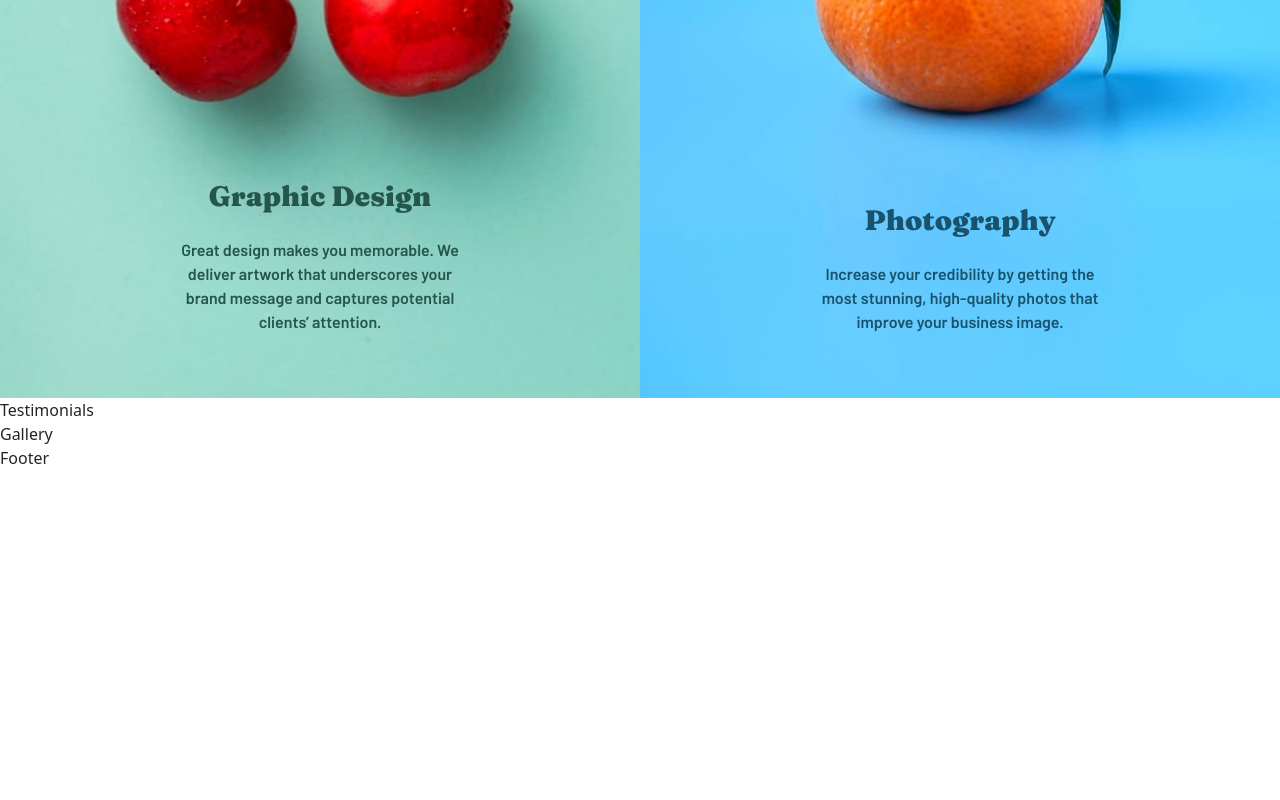
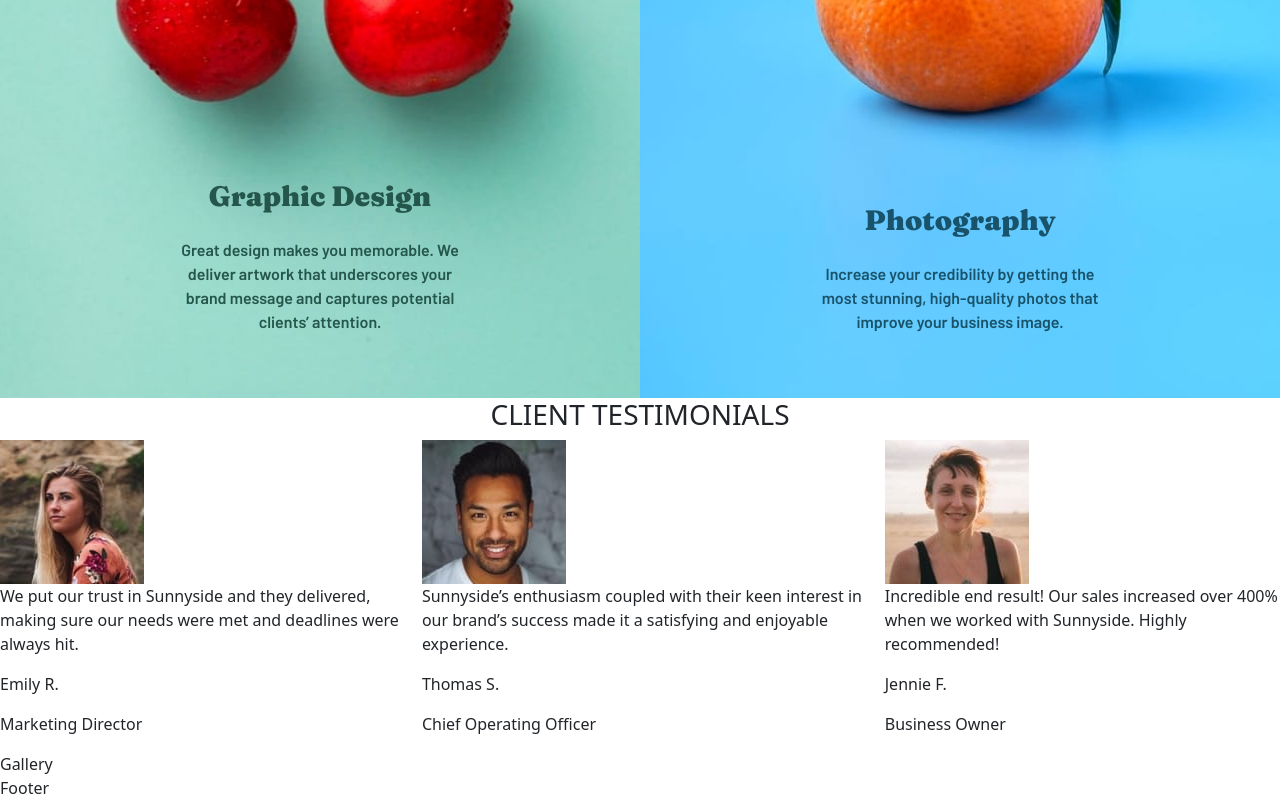
Before and after one commit to tossik8/sunnyside-agency, a React (Vite) app: page / in a window 1280 px wide. Shown: the part 2055-2855 px from the top of the page. Before the commit the page ends 2525 px from the top, so only its background shows below. Built offline with nearby package versions, Linux system fonts and the light colour scheme.

Commit message:
feat: add the HTML markup for testimonials

```diff
--- a/src/components/Testimonials.tsx
+++ b/src/components/Testimonials.tsx
@@ -1,7 +1,29 @@
 
 const Testimonials = () => {
   return (
-    <div>Testimonials</div>
+    <section className="d-flex flex-column align-items-center">
+      <h3 className="">CLIENT TESTIMONIALS</h3>
+      <div className="articles d-flex gap-2">
+        <article>
+          <img className="profile-picture" src="../../images/image-emily.jpg" alt="A profile picture of Emily R." />
+          <p className="testimonial">We put our trust in Sunnyside and they delivered, making sure our needs were met and deadlines were always hit.</p>
+          <p className="author">Emily R.</p>
+          <p className="job">Marketing Director</p>
+        </article>
+        <article>
+          <img className="profile-picture" src="../../images/image-thomas.jpg" alt="A profile picture of Thomas S." />
+          <p className="testimonial">Sunnyside’s enthusiasm coupled with their keen interest in our brand’s success made it a satisfying and enjoyable experience.</p>
+          <p className="author">Thomas S.</p>
+          <p className="job">Chief Operating Officer</p>
+        </article>
+        <article>
+          <img className="profile-picture" src="../../images/image-jennie.jpg" alt="A profile picture of Jennie F." />
+          <p className="testimonial">Incredible end result! Our sales increased over 400% when we worked with Sunnyside. Highly recommended!</p>
+          <p className="author">Jennie F.</p>
+          <p className="job">Business Owner</p>
+        </article>
+      </div>
+    </section>
   )
 }
 
```
Also changed, not shown: index.html (+0 -14 lines), src/css/Testimonials.css (added).
